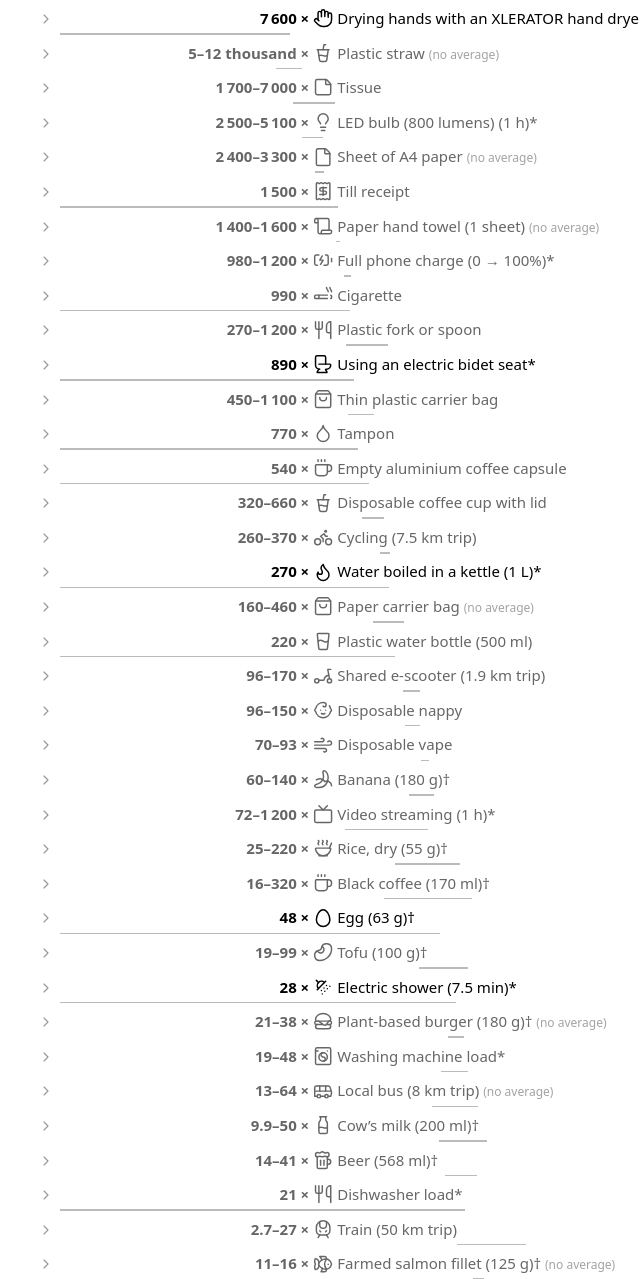
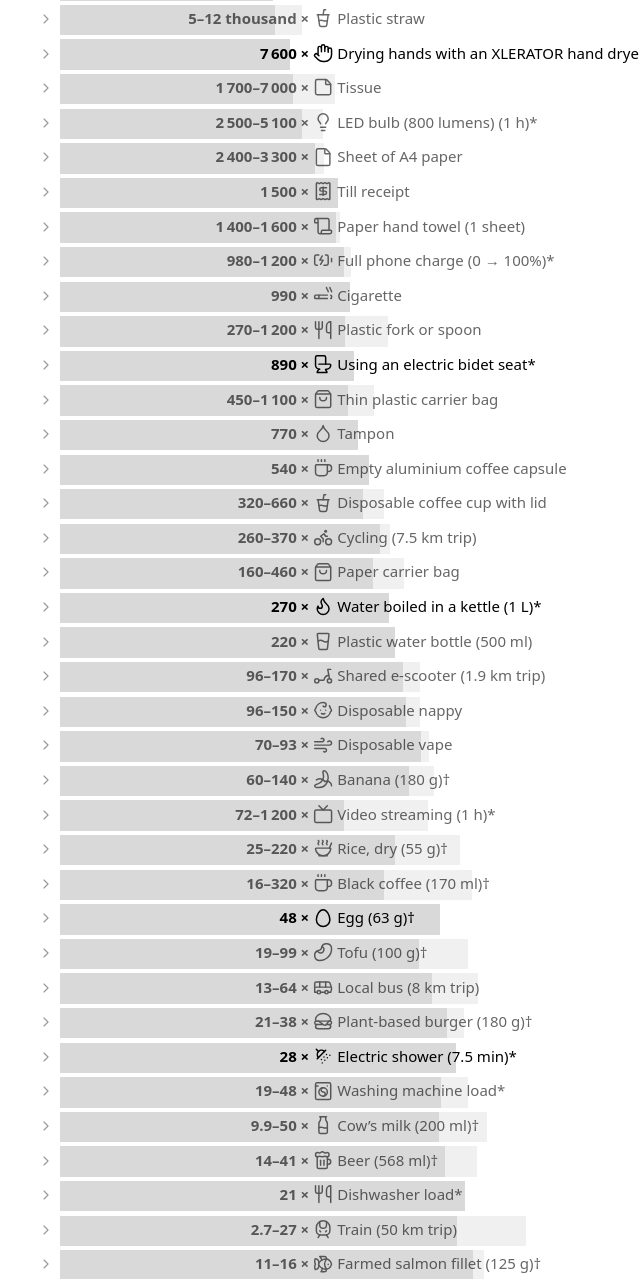
Before and after one commit to La5u/carboncost, a plain HTML site: page index.html in a window 1280 px wide. Shown: the part 466-1745 px from the top of the page, without its empty margins (238-878 px from the left). Drawn offline with Linux system fonts and the light colour scheme.

Commit message:
Comparison bars: two-tone ranges, negative footprints extend left; merge overlapping items into smaller/bigger; drop 'no average' label

```diff
--- a/app.js
+++ b/app.js
@@ -98,7 +98,8 @@ const deflt = (it) => it.km || it.amt || 1;
 // Per one of whatever qty counts.
 const perOne = (it, use, v = view) => scaled(perUnit(it, v, use), 1 / (it.amt || 1));
 // Sort range-only items by the middle of their interval. The bars show both ends.
-const position = ([lo, mid, hi]) => mid ?? (lo + hi) / 2;
+// The average, or else the middle of the range on a log scale.
+const position = ([lo, mid, hi]) => mid ?? (lo > 0 ? Math.sqrt(lo * hi) : (lo + hi) / 2);
 const overlaps = (a, b) => a[0] <= b[2] && a[2] >= b[0];
 // What the default amount is, e.g. 'average'.
 const avg = (it) => it.avg ?? (it.km ? 'average trip' : '');
@@ -279,7 +280,7 @@ function label(it, n, o = 'once', bare, t = 1) {
 }
 
 const comparisonRows = new Map();
-const rowLists = [$('#rows'), $('#rows2'), $('#overlap')];
+const rowLists = [$('#rows'), $('#rows2')];
 function renderRows() {
   const n = amount();
   const mine = scaled(perOne(sel), n);
@@ -303,14 +304,14 @@ function renderRows() {
   const logs = [...ITEMS.flatMap((it) => grams(it, comparisonView(it))), lo, hi].filter((g) => g > 0).map(Math.log);
   // The scale starts a little below the smallest item, so even that one gets a visible bar.
   const [lMin, lMax] = [Math.min(...logs) - 1, Math.max(...logs)];
-  const pct = (g) => g > 0 ? ((Math.log(g) - lMin) / (lMax - lMin)).toFixed(3) : '0';
+  const x = (g) => g > 0 ? Math.max(0, (Math.log(g) - lMin) / (lMax - lMin)) : 0;
   // Smaller items: how many of them match yours. Bigger ones: how many of yours match one of them.
-  const smaller = others.filter(([, g]) => g[2] < lo || (lo === hi && g[0] === hi && g[2] === hi));
-  const bigger = others.filter(([, g]) => g[0] > hi);
-  const overlap = others.filter(([, g]) => overlaps(g, mine) && (lo !== hi || g[0] !== g[2]));
+  // Overlapping ranges go by their average, or the middle of the range; the ratio shows the full range.
+  const smaller = others.filter(([, g]) => position(g) <= position(mine));
+  const bigger = others.filter(([, g]) => position(g) > position(mine));
   const yours = label(sel, qty, often, false, times);
   const list = (el, items, larger) => {
-    const multipliers = items.map(([it, g]) => larger == null && !weak(it) ? footprint(g) : `${larger ? ratio(g, mine) : ratio(mine, g)} ×`);
+    const multipliers = items.map(([, g]) => `${larger ? ratio(g, mine) : ratio(mine, g)} ×`);
     // Multipliers sit in one right-aligned column, as wide as the longest.
     el.style.setProperty('--w', Math.max(0, ...multipliers.map((m) => m.length)) + 2 + 'ch');
     items.forEach(([it, g], i) => {
@@ -319,11 +320,18 @@ function renderRows() {
         row = document.createElement('li');
         row.classList.toggle('low', weak(it));
         row.innerHTML = `${source(it, icon('chevron-right'), true)}<a title="${esc(it.name)}"><b></b> <span class="eq">${icon(sel.icon)} =</span>
-          ${icon(it.icon)} ${esc(it.name)}${size(it)}${star(it)}${g[1] == null ? ' <small>(no average)</small>' : ''}</a>`;
+          ${icon(it.icon)} ${esc(it.name)}${size(it)}${star(it)}</a>`;
         comparisonRows.set(it.id, row);
       }
-      row.style.setProperty('--start', g[0] === g[2] ? '0' : pct(g[0]));
-      row.style.setProperty('--end', pct(g[2]));
+      // The bar runs from the low estimate (or zero) to the high one: dark up to the low estimate, light beyond it.
+      // A footprint that can fall below zero extends left of the start, past the edge,
+      // in proportion to its high estimate: a log scale has no room for zero or less.
+      const r = x(g[2]), l = g[0] < 0 && g[2] > 0 ? r * g[0] / g[2] : 0;
+      row.style.setProperty('--l', l.toFixed(3));
+      row.style.setProperty('--r', r.toFixed(3));
+      // Dark: up to the low estimate, or the part below zero. Light: the rest of the range.
+      const d = r <= l ? 0 : g[0] > 0 ? x(g[0]) / r : -l / (r - l);
+      row.style.setProperty('--d', (d * 100).toFixed(1) + '%');
       const link = row.lastElementChild;
       link.setAttribute('href', itemHash(it.id));
       link.firstElementChild.textContent = multipliers[i];
@@ -337,8 +345,7 @@ function renderRows() {
   // Put a row in its new list before trimming stale rows, so its disclosure can stay open.
   list(rowLists[0], smaller, false);
   list(rowLists[1], bigger, true);
-  list(rowLists[2], overlap, null);
-  for (const [i, count] of [smaller.length, bigger.length, overlap.length].entries()) {
+  for (const [i, count] of [smaller.length, bigger.length].entries()) {
     const el = rowLists[i];
     while (el.children.length > count) el.lastElementChild.remove();
   }
@@ -459,7 +466,7 @@ function renderQuestions() {
     const [ta, tb] = [total(a), total(b)];
     const top = Math.max(ta[2], tb[2]);
     const percent = (g) => top > 0 ? (100 * Math.max(0, g) / top).toFixed(1) : 0;
-    const bar = (side, t) => `<div class="qbar">${icon(byId[side[0]].icon)}<span>${esc(label(byId[side[0]], side[1], side[2]))}</span><b>${footprint(t)}${t[1] == null ? ' <small>(no average)</small>' : ''}</b>
+    const bar = (side, t) => `<div class="qbar">${icon(byId[side[0]].icon)}<span>${esc(label(byId[side[0]], side[1], side[2]))}</span><b>${footprint(t)}</b>
       <i style="--start:${t[0] === t[2] ? 0 : percent(t[0])}%; --end:${percent(t[2])}%"></i></div>`;
     const limited = [a, b].some(([id]) => weak(byId[id]) && byId[id].unc !== 'range');
     const low = limited ? ' <small>limited evidence</small>' : '';
--- a/index.html
+++ b/index.html
@@ -55,10 +55,11 @@
   .rows > li { position: relative; display: flex; flex-wrap: wrap; align-items: baseline; gap: .5rem; padding: .3rem 0 .55rem; }
   .rows a { text-decoration: none; }
   .rows > li > a > b { display: inline-block; min-width: var(--w); text-align: right; font-variant-numeric: tabular-nums; }
-  .rows > li::before { content: ''; position: absolute; bottom: .2rem; left: calc(1.4rem + (100% - 1.4rem) * var(--start)); height: 1.5px;
-    width: calc((100% - 1.4rem) * (var(--end) - var(--start))); background: #bbb; }
+  .rows > li { isolation: isolate; }
+  .rows > li::before { content: ''; position: absolute; z-index: -1; top: .1rem; height: 1.9rem; left: calc(1.4rem + (100% - 1.4rem) * var(--l));
+    width: calc((100% - 1.4rem) * (var(--r) - var(--l))); background: linear-gradient(to right, #d9d9d9 var(--d), #f0f0f0 0); }
   .rows svg, #qlist svg { width: 1.35em; height: 1.35em; vertical-align: -.3em; stroke-width: 1.75; }
-  #rows > li, #rows2 > li, #overlap > li { display: grid; grid-template-columns: 1.4rem 1fr; gap: 0; align-items: start; }
+  #rows > li, #rows2 > li { display: grid; grid-template-columns: 1.4rem 1fr; gap: 0; align-items: start; }
   .rows > li > details[data-source] { grid-area: 2 / 2; min-width: 0; }
   .rows > li > a { grid-area: 1 / 2; justify-self: start; }
   .tog { position: absolute; top: .3rem; left: 0; font-size: 1rem; list-style: none; width: 1.4rem; color: #999; }
@@ -106,8 +107,6 @@
 <ul id="rows" class="rows"></ul>
 <h2 class="more">Bigger: this many of yours equal one</h2>
 <ul id="rows2" class="rows"></ul>
-<h2 class="more">Overlapping estimates</h2>
-<ul id="overlap" class="rows"></ul>
 <section id="break-even">
   <h2 class="more">Break-even: uses until a switch pays back the emissions of making it</h2>
   <ul id="switches" class="rows"></ul>
```
